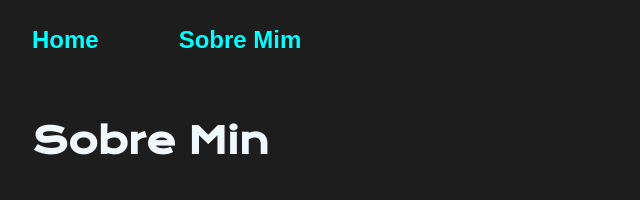
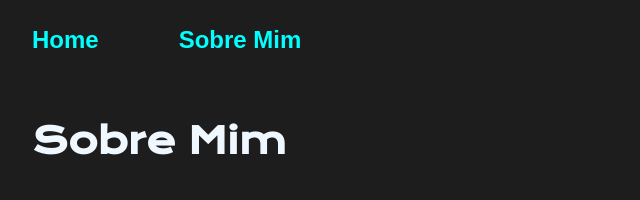
Before and after one commit to willembd/portfolio_alura, a plain HTML site: page about.html in a window 1280 px wide. Shown: the top 200 px of the page, 160-800 px from the left. Drawn offline with nearby package versions, Linux system fonts and the light colour scheme; a web font is replaced by a local one.

Commit message:
Update about.html

```diff
--- a/about.html
+++ b/about.html
@@ -17,7 +17,7 @@
 
     <main class="apresentacao">
         <section class="apresentacao__conteudo">
-            <h1 class="apresentacao__conteudo__titulo">Sobre Min</h1>
+            <h1 class="apresentacao__conteudo__titulo">Sobre Mim</h1>
             <p class="apresentacao__conteudo__texto">Lorem ipsum dolor sit amet consectetur adipisicing elit. Soluta doloribus voluptatibus quam odio ea ullam officia commodi, consectetur alias non iure incidunt rerum totam repudiandae cumque hic tempora molestiae voluptas.</p>
             <p class="apresentacao__conteudo__texto">Lorem ipsum dolor sit amet consectetur, adipisicing elit. Nam nihil ut officiis minus optio totam, consequuntur reiciendis? Consequatur ratione velit aspernatur, dignissimos itaque tempore cum pariatur cumque nesciunt maxime possimus?
             Lorem ipsum dolor sit, amet consectetur adipisicing elit. Omnis vel repudiandae dicta impedit corrupti non sed at totam odio eveniet, nisi, minus saepe. Iusto, at unde. Commodi maiores harum deleniti! Lorem ipsum dolor, sit amet consectetur adipisicing elit. Eius deserunt nesciunt eligendi, ad iure quidem expedita illum ipsa in quis quibusdam, repellendus pariatur maiores excepturi corrupti accusamus minima animi adipisci.
```
